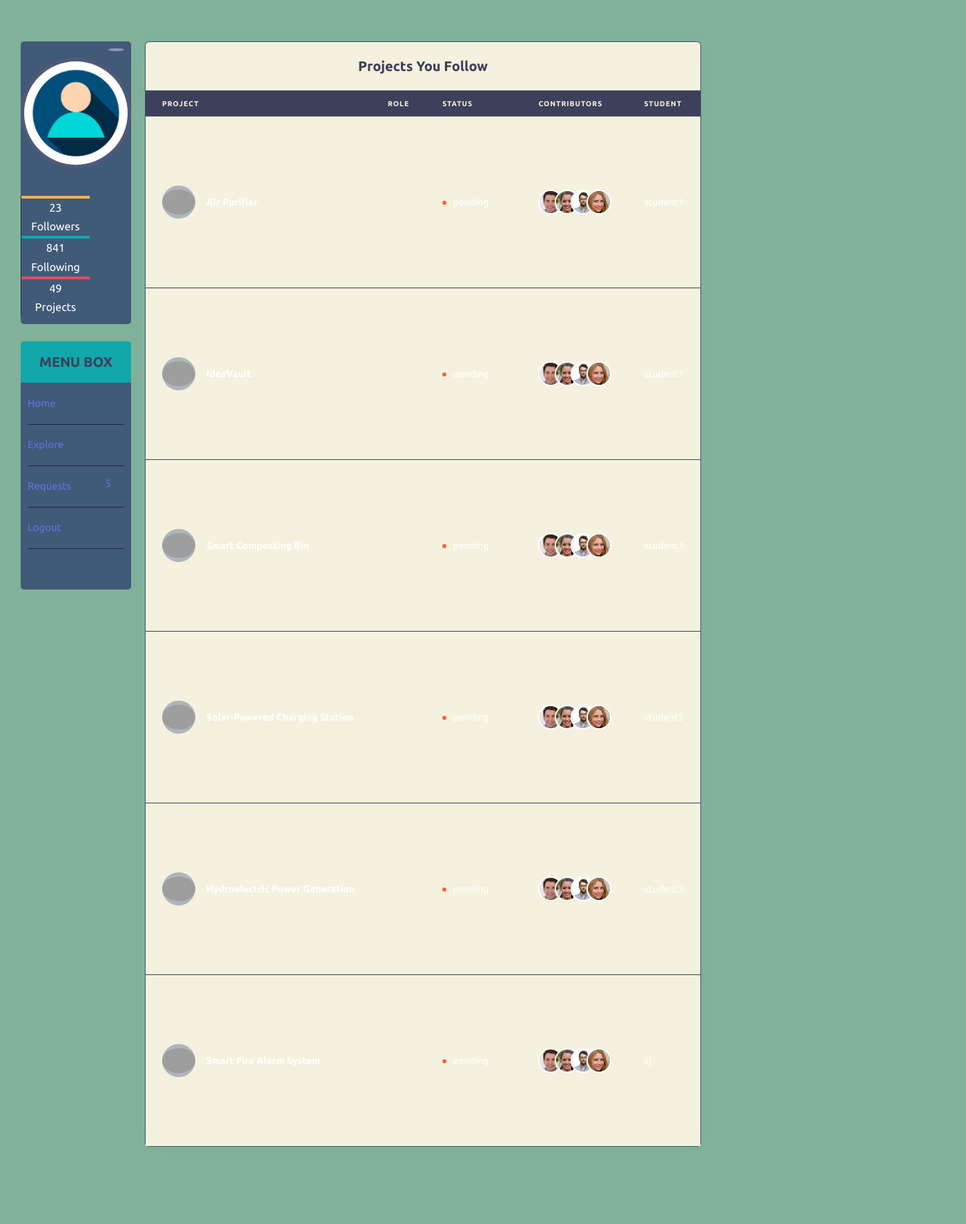
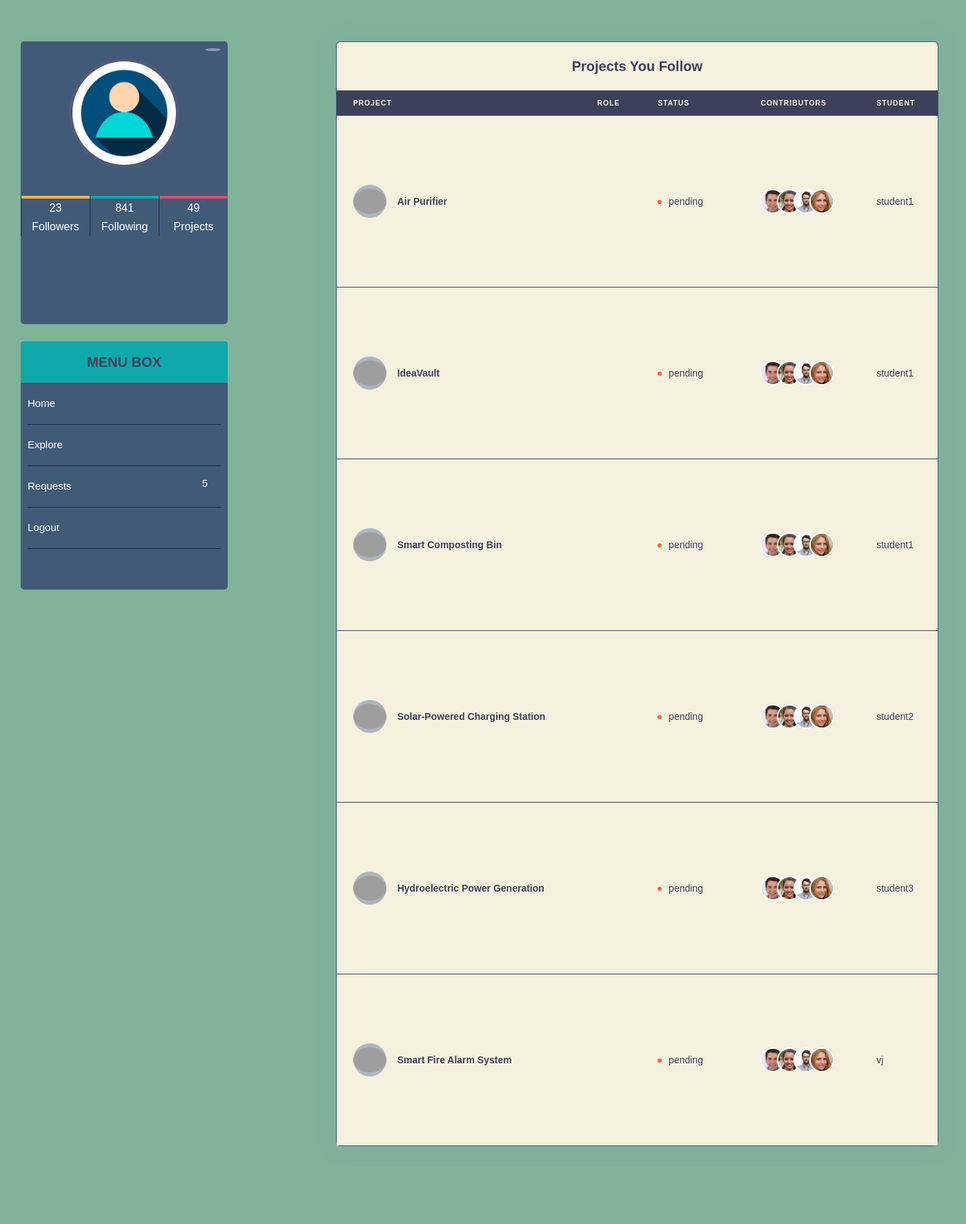
Before and after one commit to sanyuktajoshi/AgastyaProject, a Django app: template ideavault/templates/studentprofile.html in a window 1400 px wide. Shown: the whole page at 69% size. Run offline with Django 4.2, Linux system fonts and the light colour scheme; the template is opened without the code that fills it: values that come from a table or form of the project are taken from there, others are empty; data comes from the database, SQL or seed files in the repository; both versions use the stored data as it was after the commit; some libraries are stand-ins or nearby versions; grey boxes are pictures that could not be loaded.

Commit message:
fixed student profile

```diff
--- a/ideavault/static/css/studentprofile.css
+++ b/ideavault/static/css/studentprofile.css
@@ -3,8 +3,8 @@
 
 
 /************************************ FONTS ************************************/
-@import url(https://fonts.googleapis.com/css?family=Ubuntu:400,700);
-@import url(https://weloveiconfonts.com/api/?family=entypo|fontawesome|zocial);
+
+
 /* entypo */
 [class*="entypo-"]:before {
   font-family: 'entypo', sans-serif;
@@ -88,8 +88,11 @@ a {
 		text-decoration: underline;
 	}
 
-h1, h2, p, a, span{
-	color: #fff;
+h1, h2, p, a{
+	color: white;
+}
+span{
+	color: #3D405B;
 }
 	.scnd-font-color {
 		color: #9099b7;
@@ -241,7 +244,7 @@ h1, h2, p, a, span{
 	position: relative;
     flex-direction: row;
 	font-family: 'Ubuntu', sans-serif;
-	width: 950px;
+	width: 1350px;
 	height: 1725px;
     margin-left: 20px;
     margin-right:20px;
@@ -272,11 +276,7 @@ h1, h2, p, a, span{
 				vertical-align: middle;
 			}
 	/** CONTAINERS **/
-	.container {
-		float: left;
-		width: 300px;
-
-	}
+
 		.block {
 			margin-bottom: 25px;
 			background: #415A77;
@@ -291,6 +291,7 @@ h1, h2, p, a, span{
         }
 			.menu-box {
 				height: 360px;
+				width: 300px;
 			}
 				.menu-box .titular {
 					background: #11a8ab;
@@ -685,7 +686,12 @@ h1, h2, p, a, span{
 		}
 			.profile {
 				height: 410px;
-			}
+				width: 300px;
+			}
+
+
+
+
 				.add-button .icon {
 					float: right;
 					line-height: 18px;
@@ -726,6 +735,7 @@ h1, h2, p, a, span{
 							text-align: center;
 							-webkit-transition: background .3s;
 							transition: background .3s;
+							color: white;
 						}
 							.profile-options a:hover {
 								text-decoration: none;
@@ -1017,14 +946,14 @@ h1, h2, p, a, span{
 
 		a {
 			text-decoration: none;
-			color: #5e72e4;
+			color: white;
 			background-color: transparent;
 			-webkit-text-decoration-skip: objects;
 		}
 
 		a:hover {
 			text-decoration: none;
-			color: #233dd2;
+			color: white;
 		}
 
 		a:not([href]):not([tabindex]) {
@@ -1096,37 +1025,15 @@ h1, h2, p, a, span{
 			font-size: 1.0625rem;
 		}
 
-		.container {
-			width: 100%;
+		.left-container {
+			width: 300px;
 			margin-right: auto;
 			margin-left: auto;
 			padding-right: 10px;
 			padding-left: 10px;
 		}
 
-		@media (min-width: 576px) {
-			.container {
-				max-width: 540px;
-			}
-		}
-
-		@media (min-width: 768px) {
-			.container {
-				max-width: 720px;
-			}
-		}
-
-		@media (min-width: 992px) {
-			.container {
-				max-width: 960px;
-			}
-		}
-
-		@media (min-width: 1200px) {
-			.container {
-				max-width: 1140px;
-			}
-		}
+
 
 		.row {
 			display: flex;
--- a/ideavault/templates/studentprofile.html
+++ b/ideavault/templates/studentprofile.html
@@ -3,7 +3,14 @@
 {% load static %}
 {% csrf_token %}
 
-
+<!DOCTYPE html>
+<html lang="en">
+<head>
+    <meta charset="UTF-8">
+    <meta name="viewport" content="width=device-width, initial-scale=1.0">
+    <title>Document</title>
+</head>
+<body>
     <meta charset="UTF-8">
     <meta name="viewport" content="width=device-width, initial-scale=1.0">
     <link rel="stylesheet" href="{% static 'css/studentprofile.css' %}">
@@ -144,4 +151,7 @@
               </div>
         </div> <!-- end right-container -->
     </div> <!-- end main-container -->
+</body>
+</html>
+
 {% endblock %}
```
Also changed, not shown: other parts of ideavault/static/css/studentprofile.css (+6 -83 lines), db.sqlite3.
